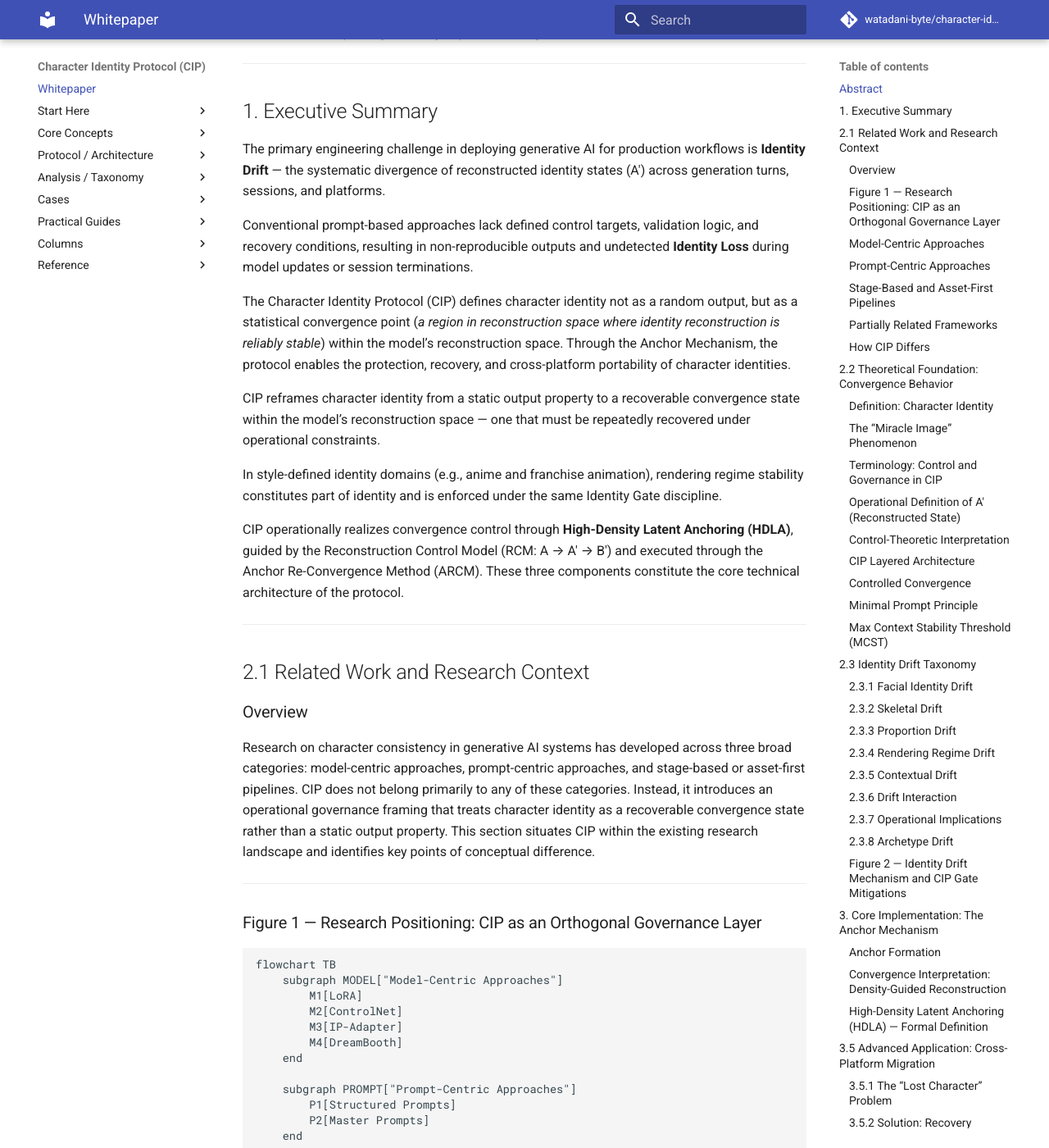
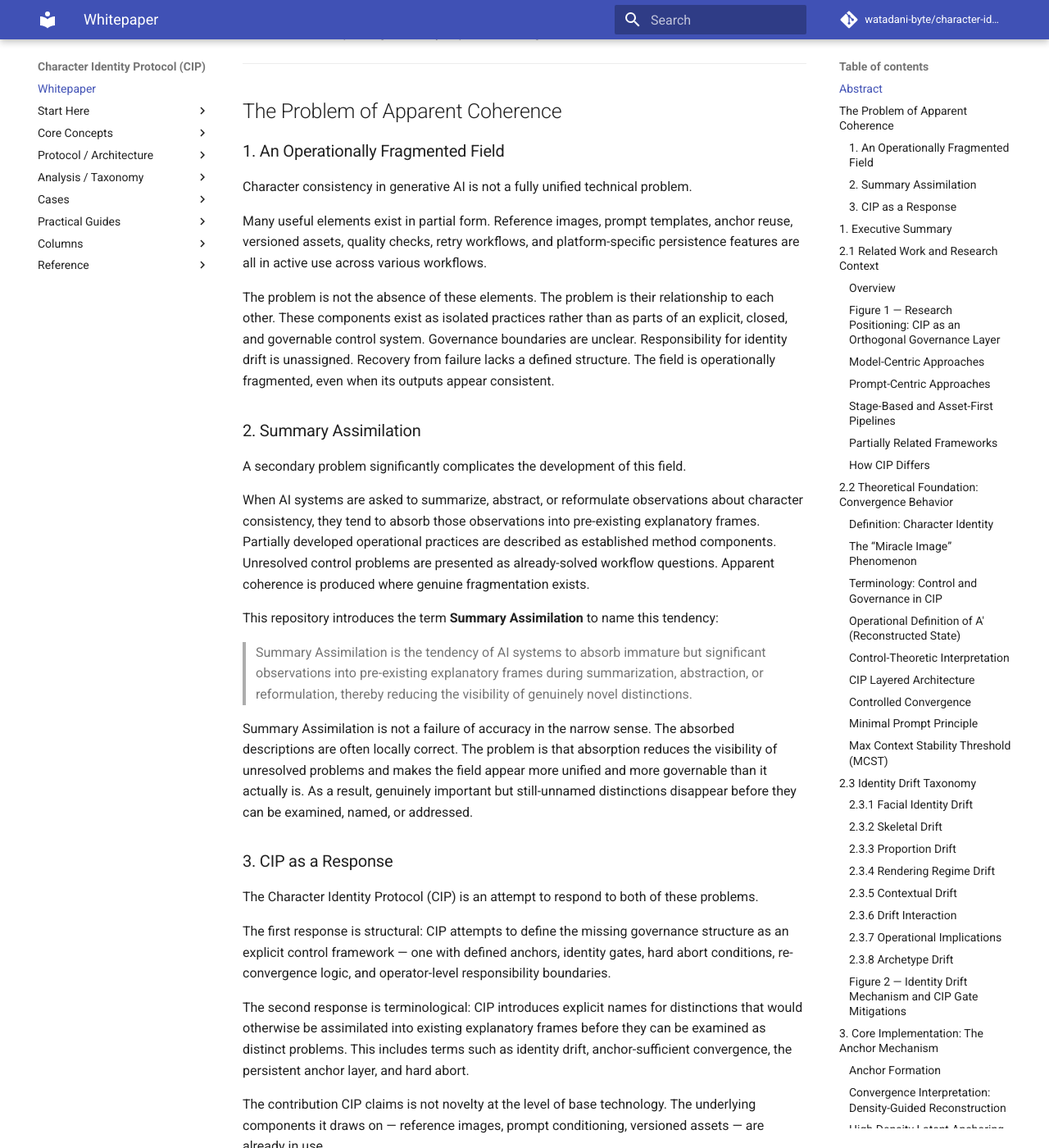
Before and after one commit to watadani-byte/character-identity-protocol, an MkDocs documentation site: the page built from docs/whitepaper_v1.md, in a window 1280 px wide and 1400 px high, scrolled down 1065 px. Shown: the whole window at 82% size. Built offline with MkDocs 1.6.1 and Material for MkDocs 9.7.7, drawn with Linux system fonts in a browser that asks for light colours; comment, search, counter and statistics services are not loaded; some of the changed text lies outside the part shown.

Commit message:
whitepaper_v1.md を更新

```diff
--- a/docs/whitepaper_v1.md
+++ b/docs/whitepaper_v1.md
@@ -20,6 +20,112 @@ The protocol defines a closed-loop control architecture consisting of: anchor-ba
 CIP operates entirely at inference time, requires no model modification, and is compatible with closed-source systems. Validation across production workflows — including multi-turn generation and cross-platform identity recovery — demonstrates that identity consistency can be achieved by governing reconstruction dynamics rather than output similarity.
 
 These results suggest that identity stability in generative systems is fundamentally an inference-time reconstruction control problem, and that governance of A′ provides a generalizable framework for improving reliability in probabilistic generative environments.
+
+-----
+
+## The Problem of Apparent Coherence
+
+### 1. An Operationally Fragmented Field
+
+Character consistency in generative AI is not
+a fully unified technical problem.
+
+Many useful elements exist in partial form.
+Reference images, prompt templates, anchor reuse,
+versioned assets, quality checks, retry workflows,
+and platform-specific persistence features
+are all in active use across various workflows.
+
+The problem is not the absence of these elements.
+The problem is their relationship to each other.
+These components exist as isolated practices
+rather than as parts of an explicit,
+closed, and governable control system.
+Governance boundaries are unclear.
+Responsibility for identity drift is unassigned.
+Recovery from failure lacks a defined structure.
+The field is operationally fragmented,
+even when its outputs appear consistent.
+
+### 2. Summary Assimilation
+
+A secondary problem significantly complicates
+the development of this field.
+
+When AI systems are asked to summarize, abstract,
+or reformulate observations about character consistency,
+they tend to absorb those observations into
+pre-existing explanatory frames.
+Partially developed operational practices
+are described as established method components.
+Unresolved control problems are presented
+as already-solved workflow questions.
+Apparent coherence is produced
+where genuine fragmentation exists.
+
+This repository introduces the term
+**Summary Assimilation** to name this tendency:
+
+> Summary Assimilation is the tendency of AI systems
+> to absorb immature but significant observations
+> into pre-existing explanatory frames
+> during summarization, abstraction, or reformulation,
+> thereby reducing the visibility
+> of genuinely novel distinctions.
+
+Summary Assimilation is not a failure of accuracy
+in the narrow sense.
+The absorbed descriptions are often locally correct.
+The problem is that absorption
+reduces the visibility of unresolved problems
+and makes the field appear more unified
+and more governable than it actually is.
+As a result, genuinely important but still-unnamed distinctions
+disappear before they can be examined,
+named, or addressed.
+
+### 3. CIP as a Response
+
+The Character Identity Protocol (CIP) is an attempt
+to respond to both of these problems.
+
+The first response is structural:
+CIP attempts to define the missing governance structure
+as an explicit control framework —
+one with defined anchors, identity gates,
+hard abort conditions, re-convergence logic,
+and operator-level responsibility boundaries.
+
+The second response is terminological:
+CIP introduces explicit names for distinctions
+that would otherwise be assimilated
+into existing explanatory frames before
+they can be examined as distinct problems.
+This includes terms such as
+identity drift, anchor-sufficient convergence,
+the persistent anchor layer, and hard abort.
+
+The contribution CIP claims is not novelty
+at the level of base technology.
+The underlying components it draws on —
+reference images, prompt conditioning,
+versioned assets — are already in use.
+
+The contribution is closer to:
+identifying an operational domain
+that lacks a unified control framework,
+naming the structural distinctions
+that a governance-oriented account requires,
+and reframing character consistency
+as a control and governance problem
+rather than a generation quality problem.
+
+Whether or not this reframing proves durable,
+the problem it responds to is real:
+apparent coherence can conceal
+unresolved control and governance problems,
+and AI-assisted summarization
+can make that concealment systematic.
 
 -----
 
```
